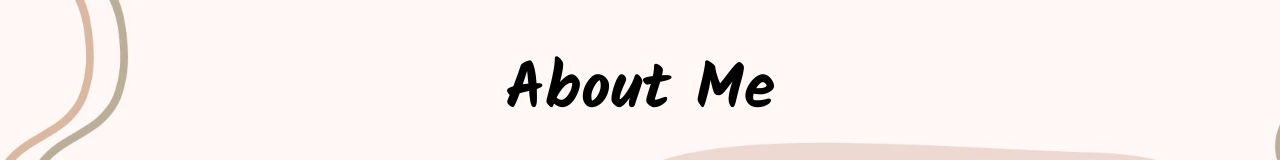
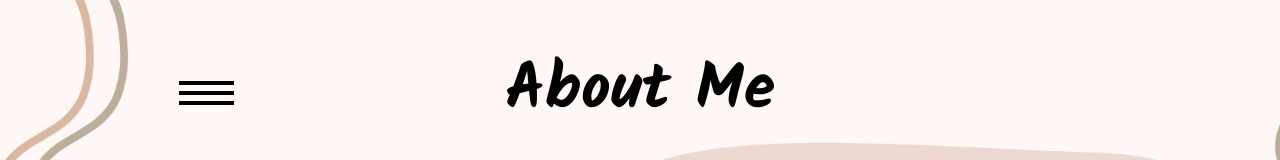
Before and after one commit to Merin-Yilmaz/Portfolio, a Next.js app: page /about-me in a window 1280 px wide. Shown: the top 160 px of the page. Built offline with nearby package versions, Linux system fonts and the light colour scheme.

Commit message:
megamenu

```diff
--- a/package.json
+++ b/package.json
@@ -9,6 +9,7 @@
     "lint": "next lint"
   },
   "dependencies": {
+    "framer-motion": "^11.0.12",
     "next": "14.1.2",
     "react": "^18",
     "react-dom": "^18"
--- a/src/app/about-me/page.js
+++ b/src/app/about-me/page.js
@@ -1,6 +1,7 @@
 import background from '../about-me/about-me.png';
 import Image from 'next/image';
 import profile from '@/app/about-me/profile.jpeg'
+import Navbar from '@/app/components/Navbar/Navbar'
 
 const AboutMe = () => {
     return (
@@ -11,6 +12,7 @@ const AboutMe = () => {
             height: "100vh",
             width: "100vw"
           }}>
+            <Navbar />
             <h1>About Me</h1>
             <div className='about-me-container'>
             <Image className='profile' src={profile}  width={300} height={350} alt='Picture of Merin'/>
--- /dev/null
+++ b/src/app/components/Navbar/Navbar.js
@@ -0,0 +1,80 @@
+"use client";
+import React, { useState } from "react";
+import Styles from '@/app/components/Navbar/navbar.module.scss'
+import { motion } from "framer-motion";
+
+const Navbar = () => {
+    const [burgerMenuActive, setBurgerMenuActive] = useState(false)
+
+    const toggleBurgerMenu = () => {
+        setBurgerMenuActive(!burgerMenuActive);
+    };
+
+    const motionVariants = {
+        open: {
+            opactiy: 1,
+            transition: {
+                staggerChildren: 0.1,
+                ease: "easeOut",
+                type: "spring"
+            }
+        },
+        closed: {
+            opactiy: 0,
+            transition: {
+                staggerChildren: 0,
+                duration: 0
+            }
+        }
+    }
+
+    const listItemVariants = {
+        open: {
+            y: 0,
+            opactiy: 1,
+            transition: {
+                duration: 0.35,
+                ease: "easeOut"
+            }
+        },
+        closed: {
+            y: 100,
+            opactiy: 0,
+            transition: {
+                duration: 0
+            }
+        }
+    }
+
+    return (
+        <div className={`${Styles.navbar} ${ burgerMenuActive ? Styles.active : ""}`}>
+            <div className={Styles.navigation}>
+                <div className={Styles.burgerMenuContainer} onClick={() => toggleBurgerMenu()}>
+                    <div className={Styles.burgerMenuTrigger}></div>
+                    <div className={Styles.burgerMenu}></div>
+                </div>
+                <div className={Styles.content}>
+                    <motion.ul animate={burgerMenuActive ? 'open' : 'closed'} variants={motionVariants}>
+                        <motion.li variants={listItemVariants}>
+                            <a href="/about-me">About Me</a>
+                        </motion.li>
+                        <motion.li variants={listItemVariants}>
+                            <a href="/education">Education</a>
+                        </motion.li>
+                        <motion.li variants={listItemVariants}>
+                            <a href="/projects">Projects</a>
+                        </motion.li>
+                        <motion.li variants={listItemVariants}>
+                            <a href="/skills">Skills</a>
+                        </motion.li>
+                        <motion.li variants={listItemVariants}>
+                            <a href="/contact">Contact</a>
+                        </motion.li>
+                    </motion.ul>
+                </div>
+            </div>
+        </div>
+    )
+}
+
+export default Navbar
--- /dev/null
+++ b/src/app/components/Navbar/navbar.module.scss
@@ -0,0 +1,126 @@
+.navbar {
+    display: flex;
+    align-items: flex-start;
+    justify-content: flex-start;
+    width: 10%;
+    padding: 0 10vw;
+    background-color: #AF805C;
+    height: 0;
+    position: absolute;
+    top: 0;
+    transition: 0.5s height;
+    .navigation {
+        position: absolute;
+        top: 0;
+        padding: 5rem 0 0 0;
+        width: calc(100% - 20vw);
+        display: flex;
+        align-items: center;
+        justify-content: space-between;
+    }
+    .burgerMenuContainer {
+        content: '';
+        width: 55px;
+        height: 25px;
+        position: relative;
+        right: -40%;
+        cursor: pointer;
+        .burgerMenuTrigger {
+            content: '';
+            width: 55px;
+            height: 25px;
+            position: relative;
+            right: 0;
+            cursor: pointer;
+            z-index: 100;
+        }
+        .burgerMenu {
+            content: '';
+            background: black;
+            position: absolute;
+            width: 55px;
+            height: 4px;
+            z-index: 0;
+            top: calc(25px / 2 - 2px);
+            transition: 0.25s width ease-in-out, 0.5s background-color ease-in-out;
+        }
+        .burgerMenu::after {
+            content: '';
+            background: black;
+            position: absolute;
+            width: 55px;
+            height: 4px;
+            transform: translateY(10px);
+            z-index: 0;
+            right: 0;
+            transition: 0.25s width ease-in-out, 0.5s background-color ease-in-out;
+        }
+        .burgerMenu::before {
+            content: '';
+            background: black;
+            position: absolute;
+            width: 55px;
+            height: 4px;
+            transform: translateY(-10px);
+            z-index: 0;
+            right: 0;
+            transition: 0.25s transform ease-in-out, 0.5s background-color ease-in-out;
+        }
+        .burgerMenuTrigger:hover ~ .burgerMenu {
+            width: 35px;
+        }
+    }
+    .content {
+        position: absolute;
+        top: 30vh;
+        display: none;
+        ul {
+            list-style: none;
+            li {
+                padding: 1rem 0;
+            }
+            a {
+                font-size: 3rem;
+                color: #BBAE97;
+                transition: 0.25s color;
+            }
+            a:hover {
+                color: #f1c6ba;
+                transition: 0.25s color;
+            }
+        }
+    }
+}
+
+.navbar.active {
+    background-color: #AF805C;
+    transition: 0.75s height;
+    height: 100vh;
+    z-index: 100;
+    .navigation {
+        .burgerMenuContainer {
+            .burgerMenu {
+                width: 0;
+                background-color: #f1c6ba;
+                transition: 0.25s width ease-in-out, 0.25s background-color ease-in-out;
+            }
+            .burgerMenu::after {
+                background-color: #f1c6ba;
+                transform: translateY(0px) rotate(135deg);
+                transition: 0.25s transform ease-in-out, 0.25s background-color ease-in-out;
+
+            }
+            .burgerMenu::before {
+                background-color: #f1c6ba;
+                transform: translateY(0px) rotate(-135deg);
+                transition: 0.25s transform ease-in-out, 0.25s background-color ease-in-out;
+            }
+            .burgerMenuTrigger:hover ~ .burgerMenu {
+                width: 0px;
+            }
+        }
+    }
+    .content {
+        display: initial;
+    }
+}
--- a/stylesheets/input.scss
+++ b/stylesheets/input.scss
@@ -262,7 +262,6 @@
     }
 }
 
-
 @media only screen and (max-width: 600px) {
     #layout {
         background-position-y: 0 !important;
```
Also changed, not shown: 2 other files (tests, documents, lock files or other folders).
